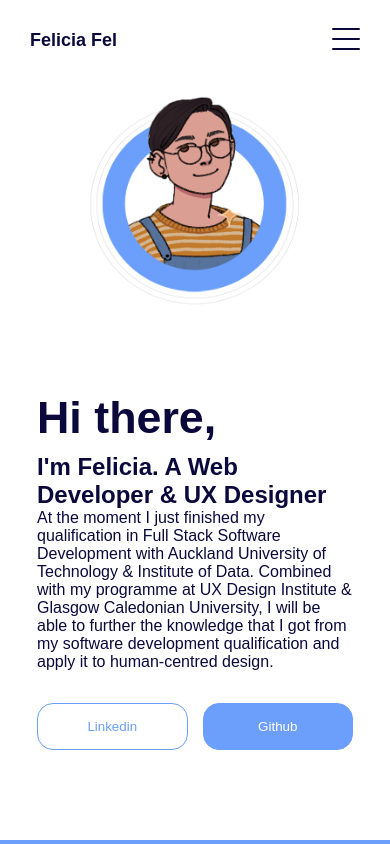
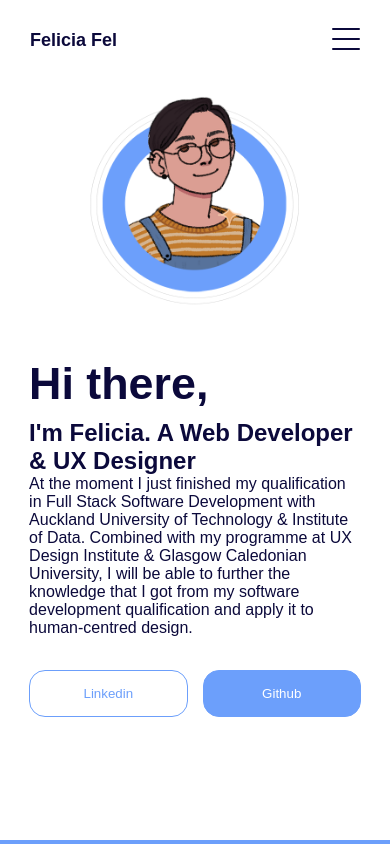
Before and after one commit to applescan/Portfolio-Website-v2, a React (Create React App) app: page / in a window 390 px wide. Shown: the top 844 px of the page. Built offline with nearby package versions, Linux system fonts and the light colour scheme; a web font is replaced by a local one.

Commit message:
testing mobile

```diff
--- a/src/components/Sections/Footer.jsx
+++ b/src/components/Sections/Footer.jsx
@@ -36,5 +36,6 @@ const InnerWrapper = styled.div`
 const StyleP = styled.p`
   @media (max-width: 550px) {
     margin: 20px 0;
+    text-align: center;
   }
 `;
--- a/src/components/Sections/Header.jsx
+++ b/src/components/Sections/Header.jsx
@@ -16,7 +16,7 @@ export default function Header() {
     <Wrapper id="home" className="container flexSpaceCenter">
       <LeftSide className="flexCenter">
         <div>
-          <HeaderP>
+          <div style={{padding:"8%"}}>
             <h1 className="extraBold font60">Hi there, </h1>
             <h2>I'm Felicia. A Web Developer & UX Designer</h2>
             <p>At the moment I just finished my qualification in Full Stack Software Development with Auckland University of Technology &
@@ -34,7 +34,7 @@ export default function Header() {
                 </a>
               </div>
             </ButtonsRow>
-          </HeaderP>
+          </div>
         </div>
       </LeftSide>
       <RightSide>
```
Also changed, not shown: 5 other files (tests, documents, lock files or other folders).
